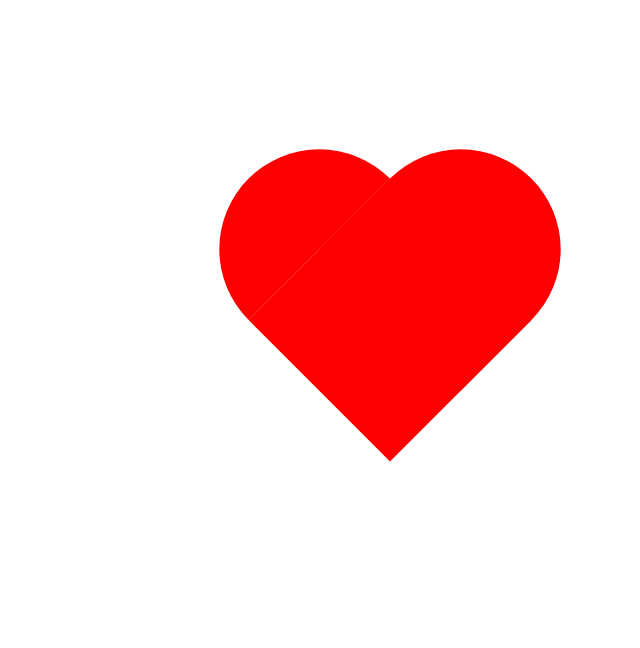
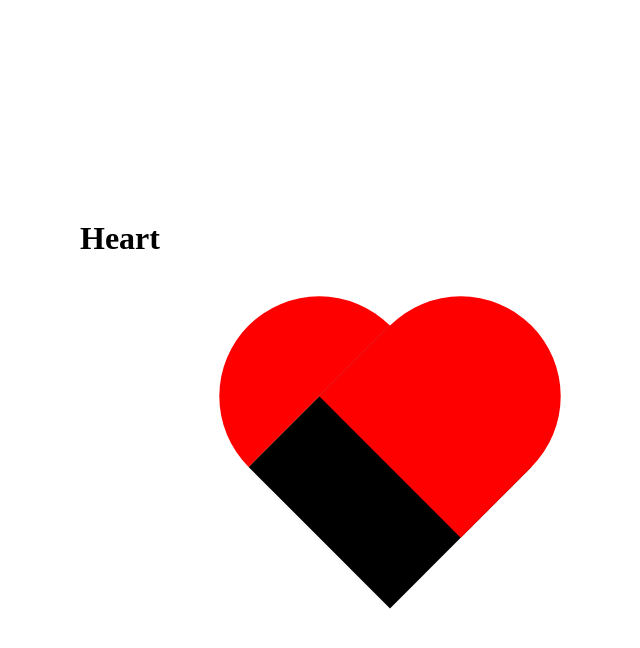
Before and after one commit to shahroz786/1901b-shahroz, a plain HTML site: page index.html in a window 1280 px wide. Shown: the whole page, without its empty margins (250-890 px from the left). Drawn offline with Linux system fonts and the light colour scheme.

Commit message:
sheryar
colour change

```diff
--- a/index.html
+++ b/index.html
@@ -7,6 +7,8 @@
 	<link rel="stylesheet" href="">
 </head>
 <body>
+
+	<h1>Heart</h1>
 	<style>
 		* {
 			padding: 0;
@@ -17,7 +19,7 @@
 			position: relative;
 			height: 200px;
 			width: 200px;
-			background: red;
+			background: black;
 			transform:rotate(45deg);
 
 		}
```
